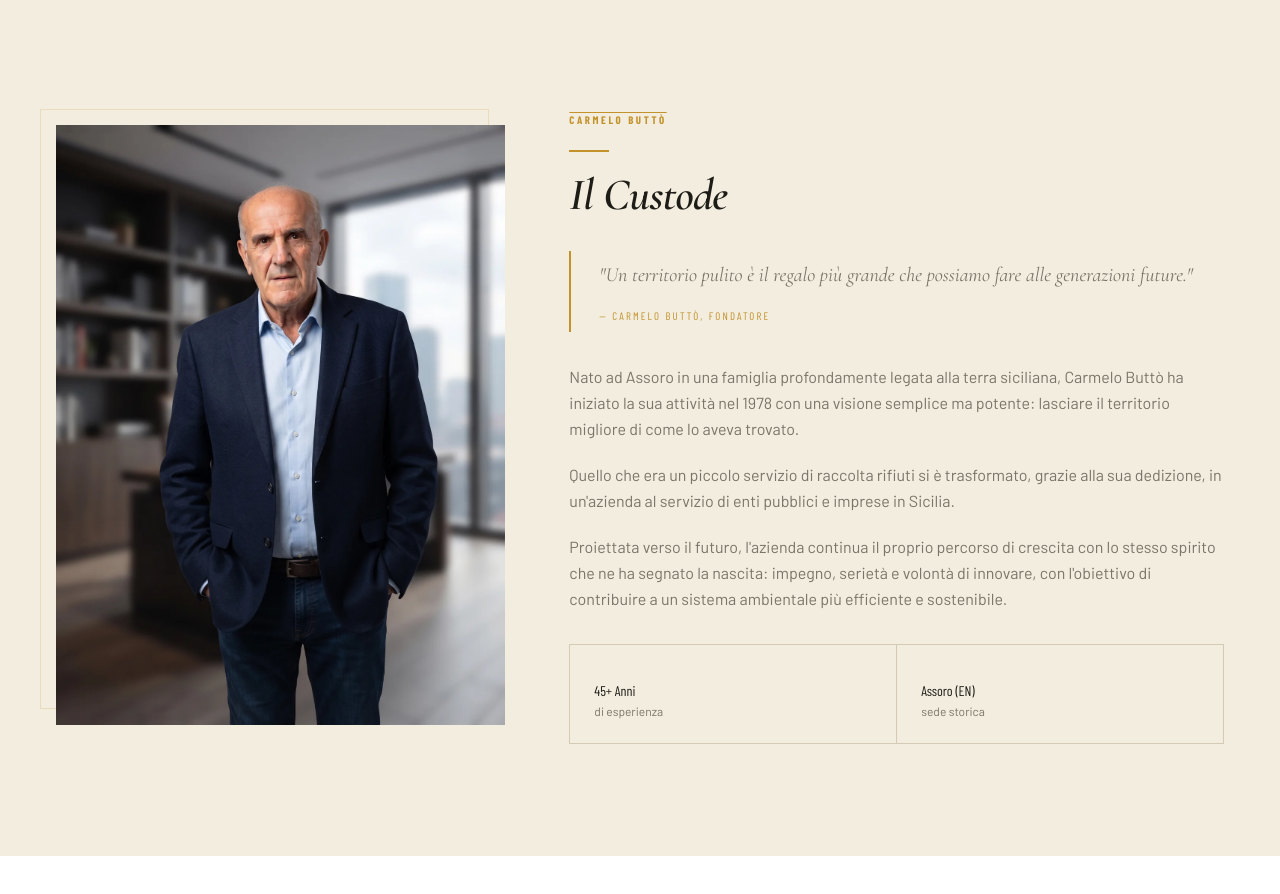
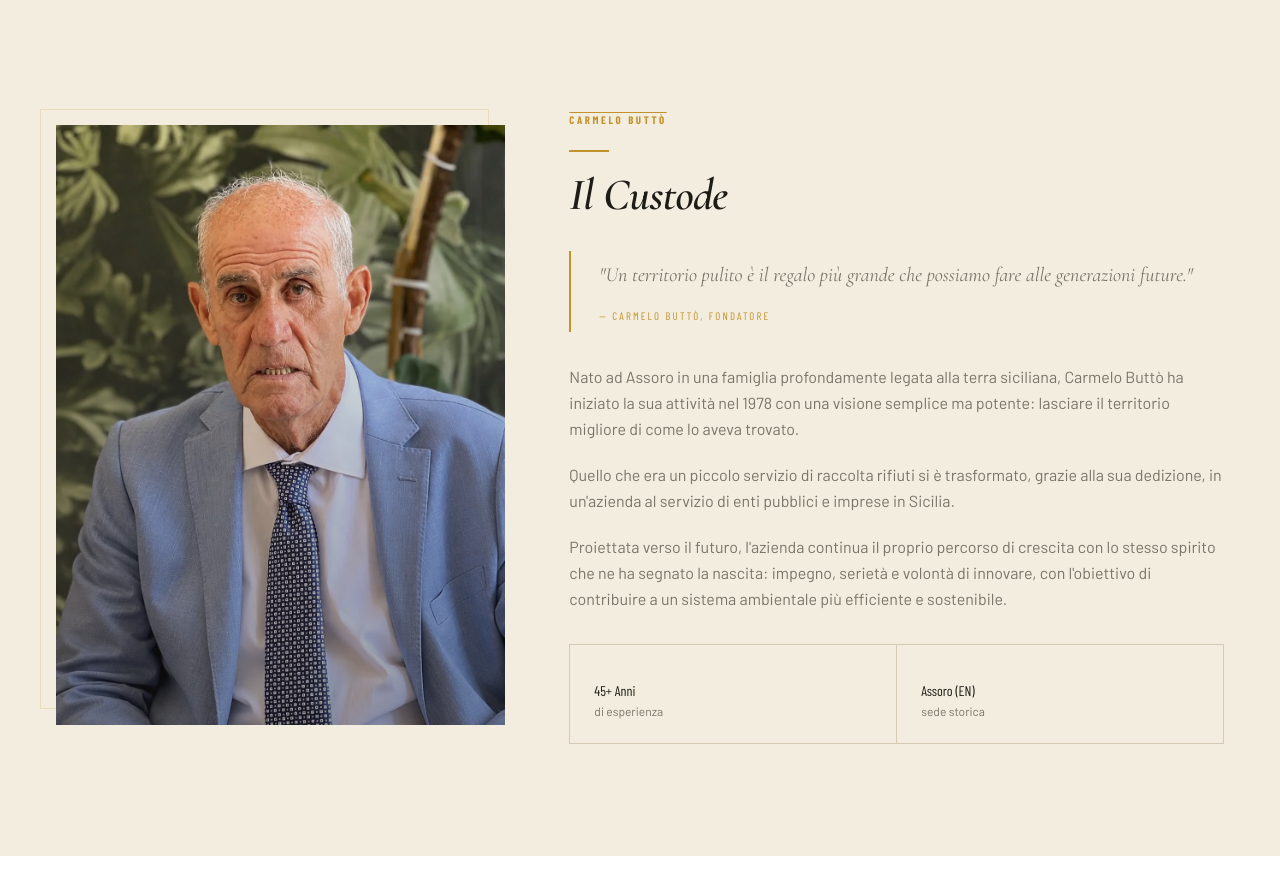
Before and after one commit to anto88ct/buttoSrl, an Astro site in the folder butto-srl/: page /chi-siamo in a window 1280 px wide. Shown: the part 600-1494 px from the top of the page. Built offline with nearby package versions, Linux system fonts and the light colour scheme; Astro itself is replaced by a stand-in of ours; some icons are missing; a web font is replaced by a local one.

Commit message:
feat: replace founder photo on Chi Siamo page
Use a single new portrait and drop the hover swap between the two old images.

Co-Authored-By: Claude Sonnet 5.5 <noreply@anthropic.com>

```diff
--- a/butto-srl/src/pages/chi-siamo.astro
+++ b/butto-srl/src/pages/chi-siamo.astro
@@ -57,9 +57,8 @@ const timeline = [
         <div class="lg:col-span-5 reveal-left">
           <div class="relative">
             <div class="absolute -top-4 -left-4 w-full h-full border border-ochre/20 pointer-events-none"></div>
-            <div class="founder-swap aspect-[3/4]">
-              <Image src="/owner_first.webp" alt="Carmelo Buttò, fondatore" class="founder-swap-img founder-swap-img-1 w-full h-full object-cover" loading="lazy" width={800} height={1067} />
-              <Image src="/owner_second.webp" alt="Carmelo Buttò, fondatore" class="founder-swap-img founder-swap-img-2 w-full h-full object-cover" loading="lazy" width={800} height={1067} />
+            <div class="relative overflow-hidden aspect-[3/4]">
+              <Image src="/foto_fondatore.webp" alt="Carmelo Buttò, fondatore" class="absolute inset-0 w-full h-full object-cover" loading="lazy" width={1049} height={1500} />
               <div class="absolute inset-0 bg-gradient-to-t from-ink/40 to-transparent pointer-events-none"></div>
             </div>
           </div>
@@ -279,21 +278,6 @@ const timeline = [
   }
   .tl-mobile-dot { @apply bg-ochre; }
 
-  /* ── Founder photo swap ──────────────────────────────────── */
-  .founder-swap { position: relative; overflow: hidden; }
-  .founder-swap-img {
-    position: absolute;
-    inset: 0;
-    transition: opacity 3s cubic-bezier(0.16, 1, 0.3, 1), transform 1.1s cubic-bezier(0.16, 1, 0.3, 1);
-  }
-  .founder-swap-img-1 { opacity: 1; transform: scale(1); z-index: 2; }
-  .founder-swap-img-2 { opacity: 0; transform: scale(1.08); z-index: 1; }
-  .founder-swap:hover .founder-swap-img-1 { opacity: 0; transform: scale(1.08); }
-  .founder-swap:hover .founder-swap-img-2 { opacity: 1; transform: scale(1); }
-  @media (prefers-reduced-motion: reduce) {
-    .founder-swap-img { transition: opacity 0.3s ease; transform: none !important; }
-  }
-
   /* ── Primo camion — horizontal scroll-linked panels ─────────── */
   .camion-panel { width: 92vw; }
   @media (min-width: 1024px) { .camion-panel { width: 60vw; } }
```
Also changed, not shown: butto-srl/originals/foto_fondatore.jpeg (added), butto-srl/public/foto_fondatore.webp (added).
